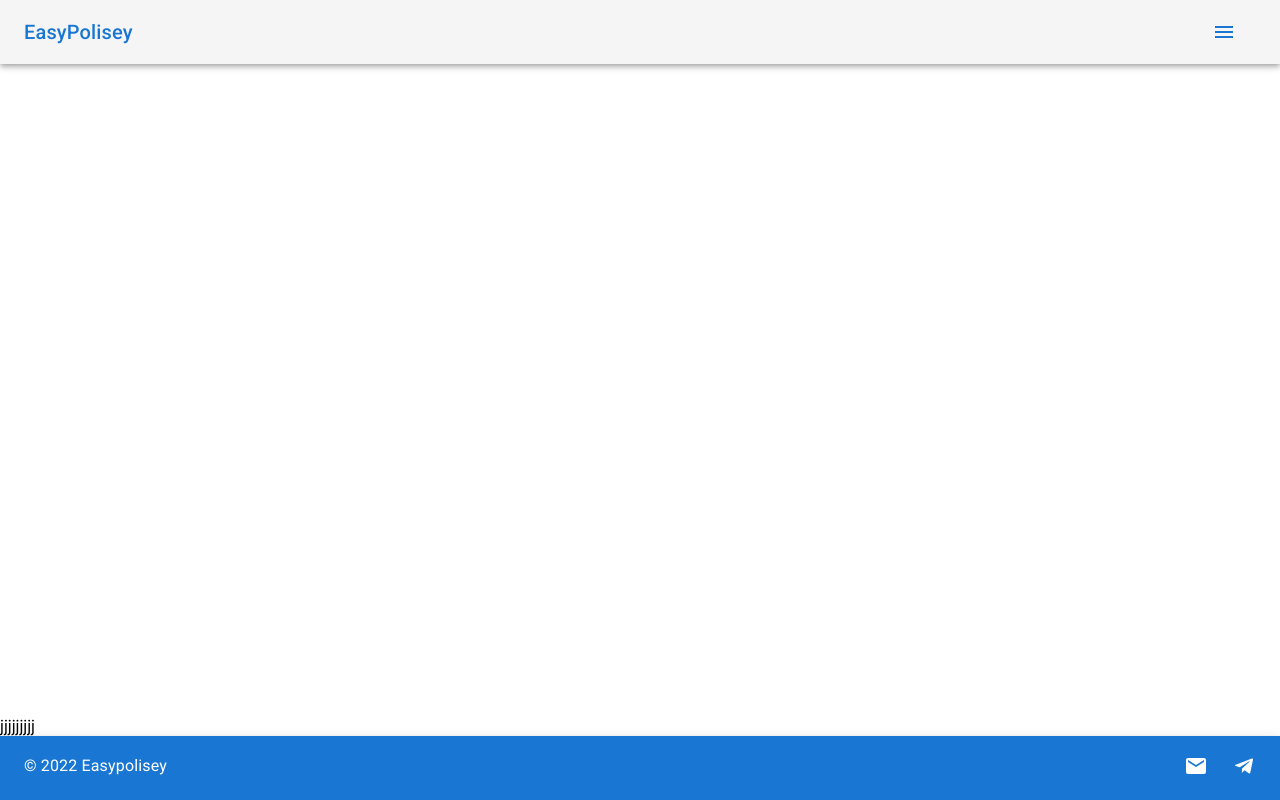
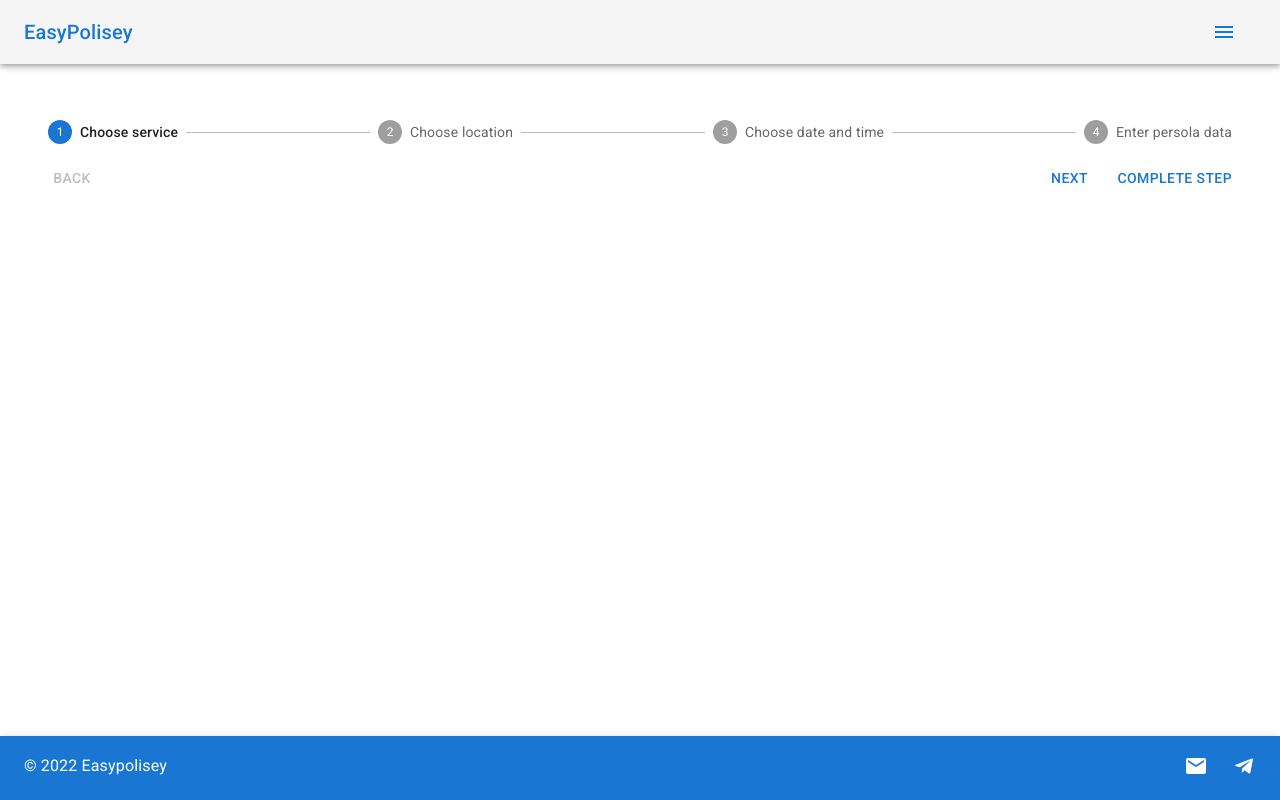
Before and after one commit to alex-borisova/easypolisey, a React (Create React App) app: page /create_request in a window 1280 px wide. Built offline with nearby package versions, Linux system fonts and the light colour scheme.

Commit message:
for create request

```diff
--- a/src/components/App/App.jsx
+++ b/src/components/App/App.jsx
@@ -19,13 +19,13 @@ export const App = () => {
     <ThemeProvider theme={lightTheme}>
       <Box sx={{ display: "flex", flexDirection: "column", minHeight: 800 }}>
         <Header />
-        <div className="app-container">
+        <Box className="app-container" sx={{ flexGrow: 1 }}>
           <Routes>
             <Route path="/home" element={<HomePage />} />
             <Route path="/create_request" element={<NewRequest />} />
             <Route path="/" element={<Navigate to="/home" replace />} />
           </Routes>
-        </div>
+        </Box>
         <Footer />
       </Box>
     </ThemeProvider>
--- a/src/components/CreateRequest/CreateRequest.jsx
+++ b/src/components/CreateRequest/CreateRequest.jsx
@@ -1,7 +1,128 @@
 import React from "react";
 
+import Box from "@mui/material/Box";
+import Stepper from "@mui/material/Stepper";
+import Step from "@mui/material/Step";
+import StepButton from "@mui/material/StepButton";
+import Button from "@mui/material/Button";
+import Typography from "@mui/material/Typography";
+import RequestContent from "./RequestContent/RequestContent";
+
 export const CreateRequest = () => {
-  return <div>jjjjjjjjj</div>;
+  const steps = [
+    "Choose service",
+    "Choose location",
+    "Choose date and time",
+    "Enter persola data",
+  ];
+
+  const [activeStep, setActiveStep] = React.useState(0);
+  const [completed, setCompleted] = React.useState({});
+
+  const totalSteps = () => {
+    return steps.length;
+  };
+
+  const completedSteps = () => {
+    return Object.keys(completed).length;
+  };
+
+  const isLastStep = () => {
+    return activeStep === totalSteps() - 1;
+  };
+
+  const allStepsCompleted = () => {
+    return completedSteps() === totalSteps();
+  };
+
+  const handleNext = () => {
+    const newActiveStep =
+      isLastStep() && !allStepsCompleted()
+        ? // It's the last step, but not all steps have been completed,
+          // find the first step that has been completed
+          steps.findIndex((step, i) => !(i in completed))
+        : activeStep + 1;
+    setActiveStep(newActiveStep);
+  };
+
+  const handleBack = () => {
+    setActiveStep((prevActiveStep) => prevActiveStep - 1);
+  };
+
+  const handleStep = (step) => () => {
+    setActiveStep(step);
+  };
+
+  const handleComplete = () => {
+    const newCompleted = completed;
+    newCompleted[activeStep] = true;
+    setCompleted(newCompleted);
+    handleNext();
+  };
+
+  const handleReset = () => {
+    setActiveStep(0);
+    setCompleted({});
+  };
+
+  return (
+    <Box mx={5} my={7}>
+      <Stepper nonLinear activeStep={activeStep}>
+        {steps.map((label, index) => (
+          <Step key={label} completed={completed[index]}>
+            <StepButton color="inherit" onClick={handleStep(index)}>
+              {label}
+            </StepButton>
+          </Step>
+        ))}
+      </Stepper>
+      <div>
+        {allStepsCompleted() ? (
+          <React.Fragment>
+            <Typography sx={{ mt: 2, mb: 1 }}>
+              All steps completed - you&apos;re finished
+            </Typography>
+            <Box sx={{ display: "flex", flexDirection: "row", pt: 2 }}>
+              <Box sx={{ flex: "1 1 auto" }} />
+              <Button onClick={handleReset}>Reset</Button>
+            </Box>
+          </React.Fragment>
+        ) : (
+          <React.Fragment>
+            <RequestContent />
+            <Box sx={{ display: "flex", flexDirection: "row", pt: 2 }}>
+              <Button
+                disabled={activeStep === 0}
+                onClick={handleBack}
+                sx={{ mr: 1 }}
+              >
+                Back
+              </Button>
+              <Box sx={{ flex: "1 1 auto" }} />
+              <Button onClick={handleNext} sx={{ mr: 1 }}>
+                Next
+              </Button>
+              {activeStep !== steps.length &&
+                (completed[activeStep] ? (
+                  <Typography
+                    variant="caption"
+                    sx={{ display: "inline-block" }}
+                  >
+                    Step {activeStep + 1} already completed
+                  </Typography>
+                ) : (
+                  <Button onClick={handleComplete}>
+                    {completedSteps() === totalSteps() - 1
+                      ? "Finish"
+                      : "Complete Step"}
+                  </Button>
+                ))}
+            </Box>
+          </React.Fragment>
+        )}
+      </div>
+    </Box>
+  );
 };
 
 export default CreateRequest;
--- /dev/null
+++ b/src/components/CreateRequest/RequestContent/RequestContent.jsx
@@ -0,0 +1,7 @@
+import React from "react";
+
+export const RequestContent = (props) => {
+  return <></>;
+};
+
+export default RequestContent;
--- a/src/components/Header/Header.jsx
+++ b/src/components/Header/Header.jsx
@@ -8,7 +8,7 @@ import Sidebar from "./Sidebar/Sidebar";
 
 export const Header = () => {
   return (
-    <Box sx={{ flexGrow: 1 }}>
+    <Box>
       <AppBar position="static" color="default">
         <Toolbar>
           <Typography
```
Also changed, not shown: src/components/CreateRequest/StepService/StepService.jsx (added).
